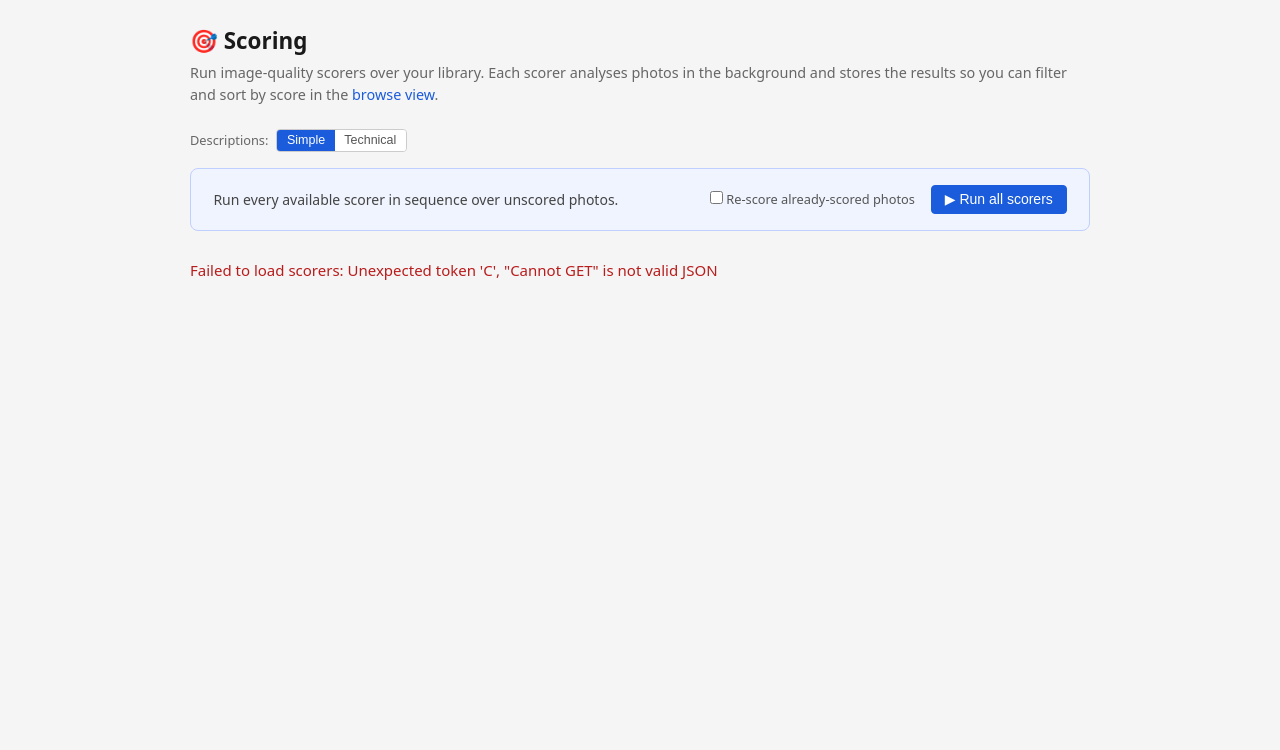
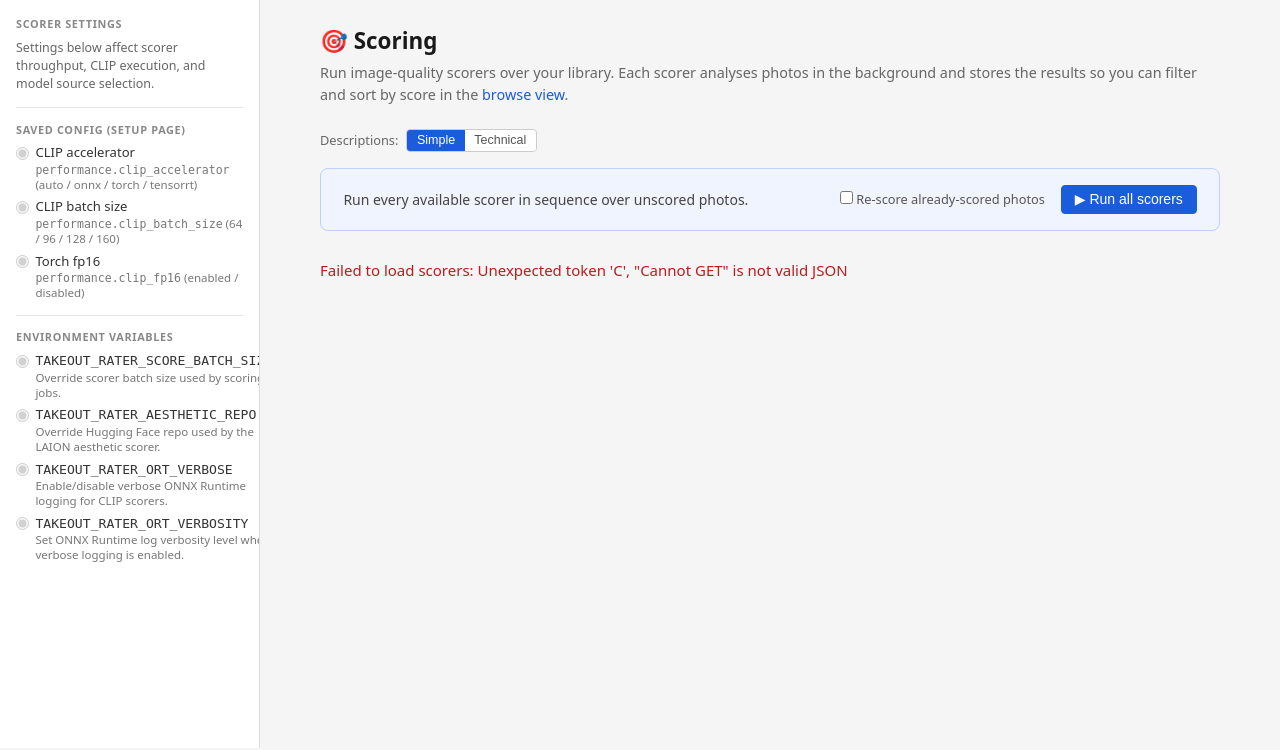
Before and after one commit to FelixDombek/takeout-rater, a Python web app: template src/takeout_rater/ui/templates/scoring.html in a window 1280 px wide. Shown: the part 50-800 px from the top of the page. Run offline with Jinja, Linux system fonts and the light colour scheme; the template is opened without the code that fills it, so the values that code supplies are empty; some libraries are stand-ins or nearby versions.

Commit message:
Add shared sidebars across pages and test runtime logging

```diff
--- a/src/takeout_rater/ui/templates/base.html
+++ b/src/takeout_rater/ui/templates/base.html
@@ -120,7 +120,20 @@
     })();
   </script>
   <main class="{% block main_class %}{% endblock %}">
-    {% block content %}{% endblock %}
+    <div class="{% block page_layout_class %}sidebar-layout{% endblock %}">
+      {% block page_sidebar %}
+      <aside class="app-sidebar">
+        <div class="sidebar-section-title">Navigation</div>
+        <p class="sidebar-note">Use the top navigation bar to move between library tools.</p>
+        <div class="sidebar-divider"></div>
+        <div class="sidebar-section-title">Page options</div>
+        <p class="sidebar-note">This page does not expose extra sidebar controls yet.</p>
+      </aside>
+      {% endblock %}
+      <div class="{% block page_main_class %}sidebar-main{% endblock %}">
+        {% block content %}{% endblock %}
+      </div>
+    </div>
   </main>
 </body>
 </html>
--- a/src/takeout_rater/ui/templates/browse.html
+++ b/src/takeout_rater/ui/templates/browse.html
@@ -1,6 +1,9 @@
 {% extends "base.html" %}
 
 {% block title %}Browse – takeout-rater{% endblock %}
+{% block page_layout_class %}{% endblock %}
+{% block page_main_class %}{% endblock %}
+{% block page_sidebar %}{% endblock %}
 
 {% block head %}
 <style>
--- a/src/takeout_rater/ui/templates/scoring.html
+++ b/src/takeout_rater/ui/templates/scoring.html
@@ -245,6 +245,53 @@
   }
   .run-all-options label { font-size: 0.8rem; color: #555; }
 </style>
+{% endblock %}
+
+{% block page_sidebar %}
+<aside class="app-sidebar">
+  <div class="sidebar-section-title">Scorer settings</div>
+  <p class="sidebar-note">
+    Settings below affect scorer throughput, CLIP execution, and model source selection.
+  </p>
+
+  <div class="sidebar-divider"></div>
+  <div class="sidebar-section-title">Saved config (Setup page)</div>
+  <div class="sidebar-radio-group">
+    <label class="sidebar-radio">
+      <input type="radio" checked disabled>
+      <span>CLIP accelerator<small><code>performance.clip_accelerator</code> (auto / onnx / torch / tensorrt)</small></span>
+    </label>
+    <label class="sidebar-radio">
+      <input type="radio" checked disabled>
+      <span>CLIP batch size<small><code>performance.clip_batch_size</code> (64 / 96 / 128 / 160)</small></span>
+    </label>
+    <label class="sidebar-radio">
+      <input type="radio" checked disabled>
+      <span>Torch fp16<small><code>performance.clip_fp16</code> (enabled / disabled)</small></span>
+    </label>
+  </div>
+
+  <div class="sidebar-divider"></div>
+  <div class="sidebar-section-title">Environment variables</div>
+  <div class="sidebar-radio-group">
+    <label class="sidebar-radio">
+      <input type="radio" checked disabled>
+      <span><code>TAKEOUT_RATER_SCORE_BATCH_SIZE</code><small>Override scorer batch size used by scoring jobs.</small></span>
+    </label>
+    <label class="sidebar-radio">
+      <input type="radio" checked disabled>
+      <span><code>TAKEOUT_RATER_AESTHETIC_REPO</code><small>Override Hugging Face repo used by the LAION aesthetic scorer.</small></span>
+    </label>
+    <label class="sidebar-radio">
+      <input type="radio" checked disabled>
+      <span><code>TAKEOUT_RATER_ORT_VERBOSE</code><small>Enable/disable verbose ONNX Runtime logging for CLIP scorers.</small></span>
+    </label>
+    <label class="sidebar-radio">
+      <input type="radio" checked disabled>
+      <span><code>TAKEOUT_RATER_ORT_VERBOSITY</code><small>Set ONNX Runtime log verbosity level when verbose logging is enabled.</small></span>
+    </label>
+  </div>
+</aside>
 {% endblock %}
 
 {% block content %}
--- a/src/takeout_rater/ui/templates/setup.html
+++ b/src/takeout_rater/ui/templates/setup.html
@@ -3,6 +3,9 @@
 {% block title %}Setup – takeout-rater{% endblock %}
 
 {% block main_class %}setup-shell{% endblock %}
+{% block page_layout_class %}{% endblock %}
+{% block page_main_class %}{% endblock %}
+{% block page_sidebar %}{% endblock %}
 
 {% block head %}
 <style>
```
Also changed, not shown: tests/conftest.py (+26 -0 lines).
